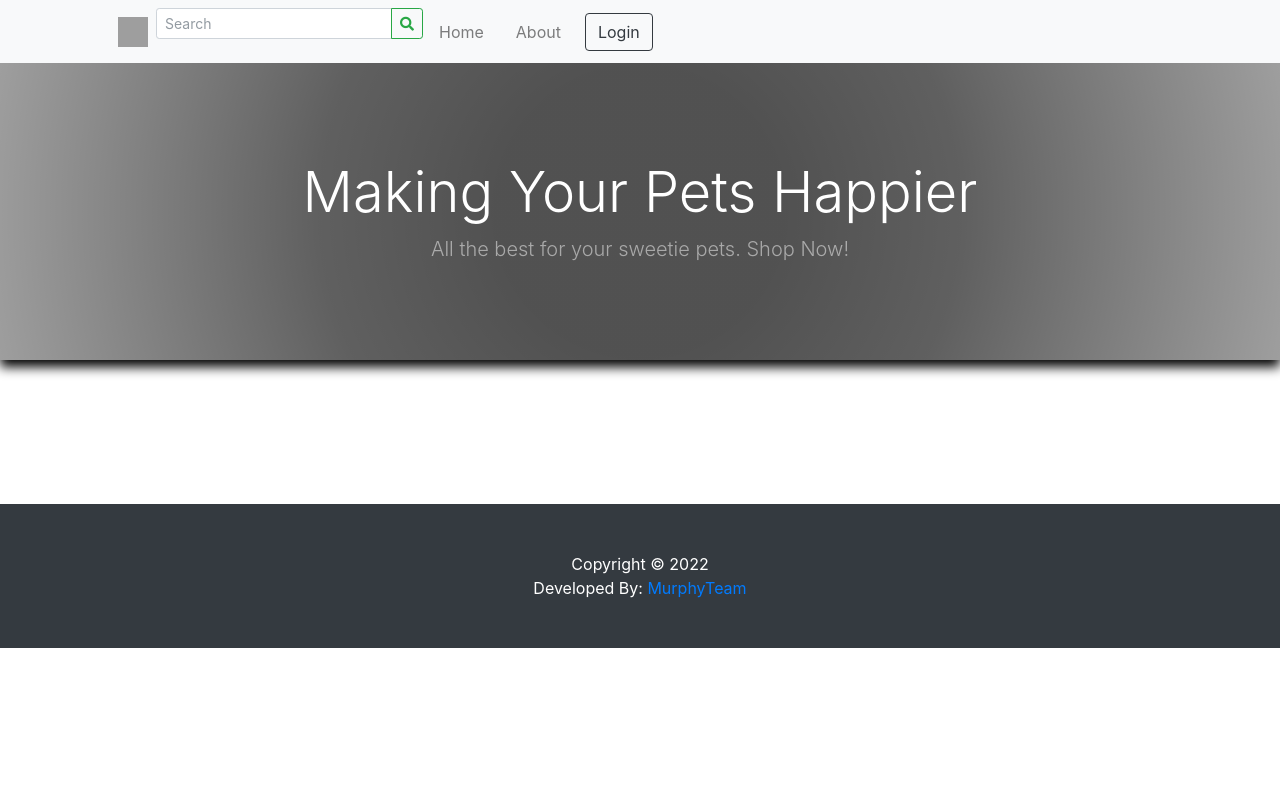
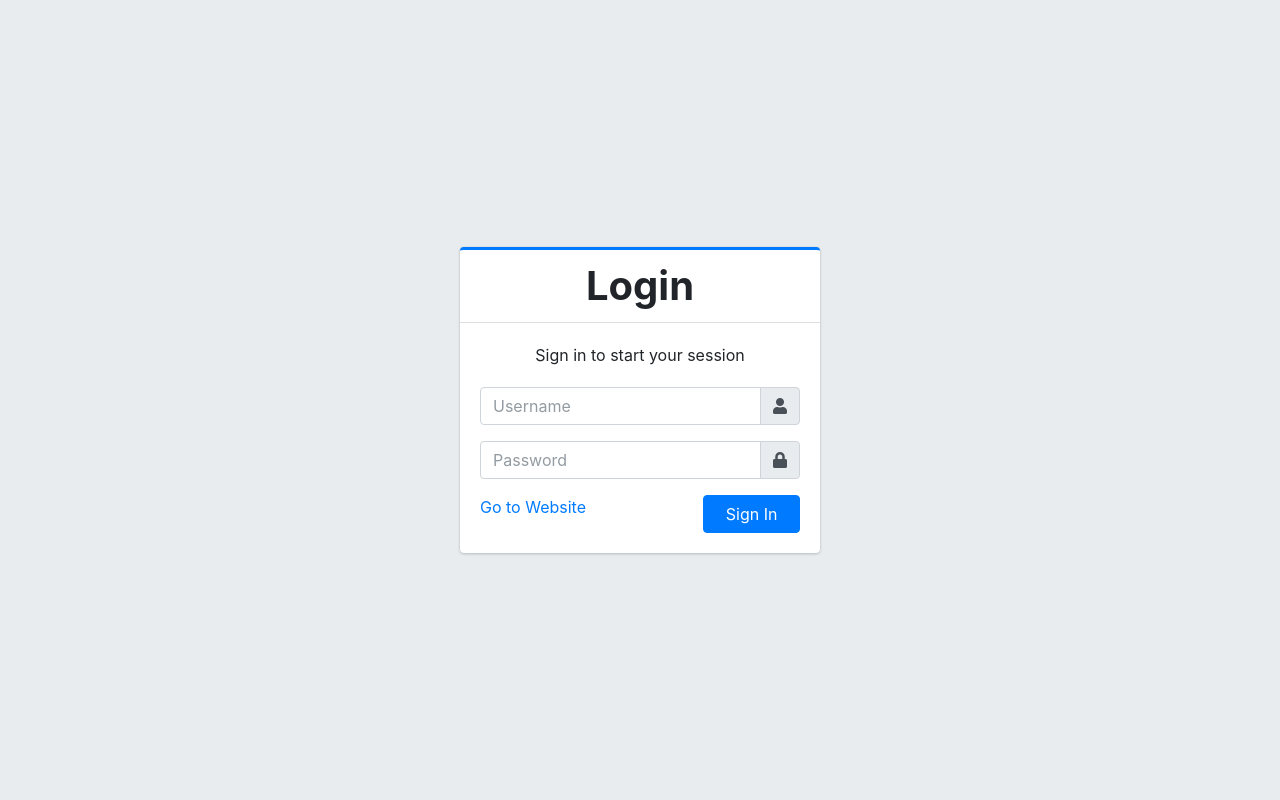
Before and after one commit to thuanhtong/WP.ICT.20212.Group07.PetShop, a PHP site: page /admin/login.php in a window 1280 px wide. Run offline with PHP 8.4, Linux system fonts and the light colour scheme; tables that the repository leaves empty or names only in its code hold one stand-in row (values such as "Sample post"); some libraries are stand-ins or nearby versions.

Commit message:
add admin login

```diff
--- a/PetShop/admin/include/header.php
+++ b/PetShop/admin/include/header.php
@@ -1,5 +1,5 @@
 <?php
-  // require_once('sess_auth.php');
+    require_once('session_auth.php');
 ?>
 <head>
     <meta charset="utf-8">
--- /dev/null
+++ b/PetShop/admin/include/session_auth.php
@@ -0,0 +1,21 @@
+<?php
+if (session_status() == PHP_SESSION_NONE) {
+    session_start();
+}
+
+if(isset($_SERVER['HTTPS']) && $_SERVER['HTTPS'] === 'on')
+    $link = "https";
+else
+    $link = "http";
+
+$link .= "://";
+$link .= $_SERVER['HTTP_HOST'];
+$link .= $_SERVER['REQUEST_URI'];
+
+if(!isset($_SESSION['userdata']) && !strpos($link, 'login.php')){
+	redirect('admin/login.php');
+}
+
+if(isset($_SESSION['userdata']) && strpos($link, 'login.php')){
+	redirect('admin/index.php');
+}
--- /dev/null
+++ b/PetShop/admin/login.php
@@ -0,0 +1,65 @@
+<?php require_once('../config.php') ?>
+
+<!DOCTYPE html>
+<html lang="en" class="" style="height: auto;">
+    <?php require_once('include/header.php') ?>
+    <body class="hold-transition login-page light-mode">
+        <script>
+             start_loader()
+        </script>
+
+        <div class="login-box">
+            <div class="card card-outline card-primary">
+                <div class="card-header text-center">
+                    <a href="./" class="h1"><b>Login</b></a>
+                </div>
+                <div class="card-body">
+                    <p class="login-box-msg">Sign in to start your session</p>
+
+                    <form id="login-frm" action="" method="post">
+                        <div class="input-group mb-3">
+                            <input type="text" class="form-control" name="username" placeholder="Username">
+                            <div class="input-group-append">
+                                <div class="input-group-text">
+                                    <span class="fas fa-user"></span>
+                                </div>
+                            </div>
+                        </div>
+
+                        <div class="input-group mb-3">
+                            <input type="password" class="form-control" name="password" placeholder="Password">
+                            <div class="input-group-append">
+                                <div class="input-group-text">
+                                    <span class="fas fa-lock"></span>
+                                </div>
+                            </div>
+                        </div>
+
+                        <div class="row">
+                            <div class="col-8">
+                                <a href="<?php echo base_url ?>">Go to Website</a>
+                            </div>
+
+                            <div class="col-4">
+                                <button type="submit" class="btn btn-primary btn-block">Sign In</button>
+                            </div>
+                        </div>
+                    </form>
+                </div>
+            </div>
+        </div>
+
+        <!-- jQuery -->
+        <script src="plugins/jquery/jquery.min.js"></script>
+        <!-- Bootstrap 4 -->
+        <script src="plugins/bootstrap/js/bootstrap.bundle.min.js"></script>
+        <!-- AdminLTE App -->
+        <script src="dist/js/adminlte.min.js"></script>
+
+        <script>
+        $(document).ready(function(){
+            end_loader();
+        })
+        </script>
+    </body>
+</html>
--- a/PetShop/initialize.php
+++ b/PetShop/initialize.php
@@ -1,8 +1,8 @@
 <?php
-if(!defined('base_url')) define('base_url','http://localhost:8080/WP.ICT.20212.Group07.PetShop/PetShop/');
+if(!defined('base_url')) define('base_url','http://localhost/WP.ICT.20212.Group07.PetShop/PetShop/');
 if(!defined('base_app')) define('base_app', str_replace('\\','/',__DIR__).'/' );
 if(!defined('DB_SERVER')) define('DB_SERVER',"localhost");
 if(!defined('DB_USERNAME')) define('DB_USERNAME',"root");
-if(!defined('DB_PASSWORD')) define('DB_PASSWORD',"1123");
+if(!defined('DB_PASSWORD')) define('DB_PASSWORD',"Anhttt.194728");
 if(!defined('DB_NAME')) define('DB_NAME',"pet_shop_db");
 ?>
```
Also changed, not shown: PetShop/admin/index.php (added, +9 -0 lines).
